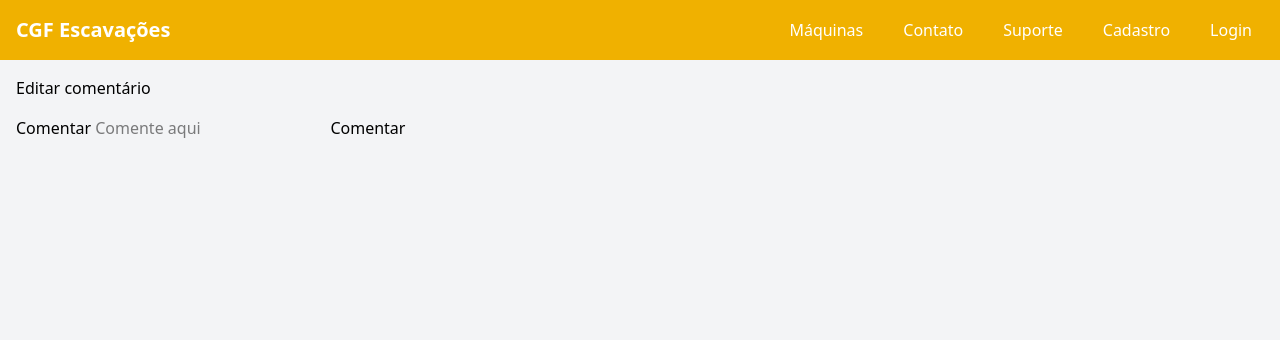
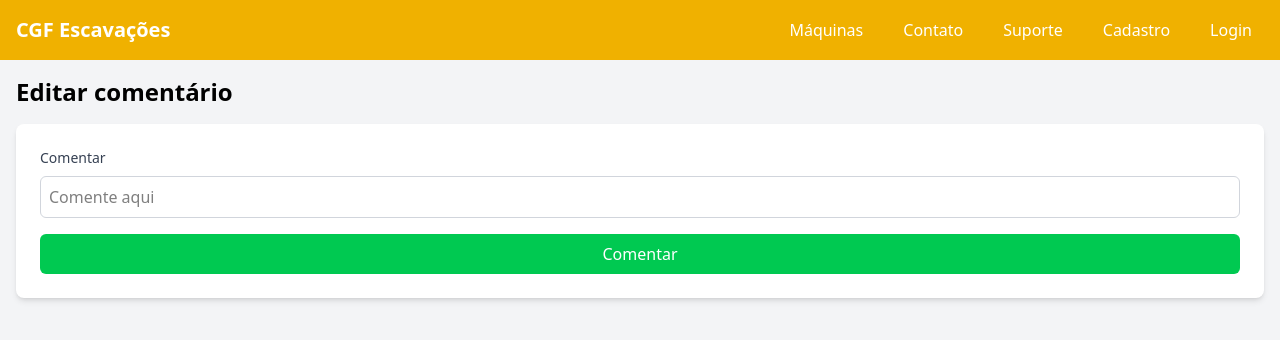
Before and after one commit to JoaoInacioFussiegerIzaias/Cgf-App, a Node server app: page /admin/edit/comentario/600000000000000000000001 in a window 1280 px wide. Shown: the top 340 px of the page. Run offline with Node 20, Linux system fonts and the light colour scheme; data that the repository does not hold is empty; some libraries are stand-ins or nearby versions.

Commit message:
Front tailwind (3)

```diff
--- a/views/admin/editcomentario.handlebars
+++ b/views/admin/editcomentario.handlebars
@@ -1,16 +1,17 @@
 {{#each erros}}
-    <div class="alert alert-danger">{{texto}}</div>
+    <div class="bg-red-100 text-red-800 p-4 rounded-md mb-4">{{texto}}</div>
 {{else}}
 
 {{/each}}
-<h2>Editar comentário</h2>
-<div class="card">
-    <div class="card-body">
+
+<h2 class="text-2xl font-semibold mb-4">Editar comentário</h2>
+<div class="bg-white shadow-md rounded-lg p-6">
     <form action="/admin/edit/comentario" method="POST">
         <input type="hidden" name="id" value="{{comentario._id}}">
-        <label for="comentario">Comentar</label>
-        <input type="text" id="comentario" name="comentario" placeholder="Comente aqui" class="form-control" value="{{comentario.comentario}}">
-        <a href=""><button class="submit btn btn-success form-control mt-4" >Comentar</button></a>
+
+        <label for="comentario" class="block text-sm font-medium text-gray-700">Comentar</label>
+        <input type="text" id="comentario" name="comentario" placeholder="Comente aqui" class="mt-2 p-2 border border-gray-300 rounded-md w-full focus:outline-none focus:ring-2 focus:ring-blue-500" value="{{comentario.comentario}}">
+
+        <button type="submit" class="mt-4 bg-green-500 text-white px-4 py-2 rounded-md hover:bg-green-600 transition w-full">Comentar</button>
     </form>
-    </div>
 </div>
```
Also changed, not shown: views/admin/comentarios.handlebars (+14 -9 lines), views/admin/newcomentarios.handlebars (+5 -9 lines).
